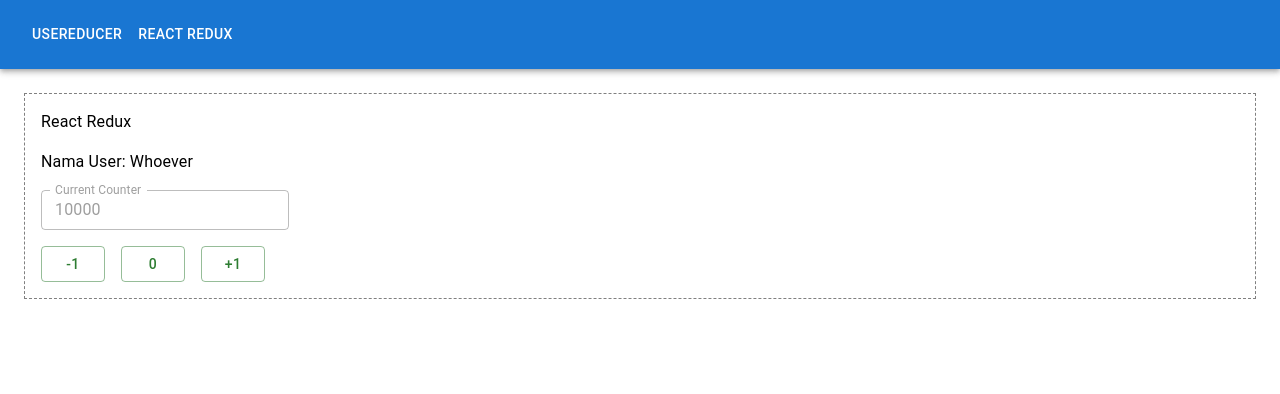
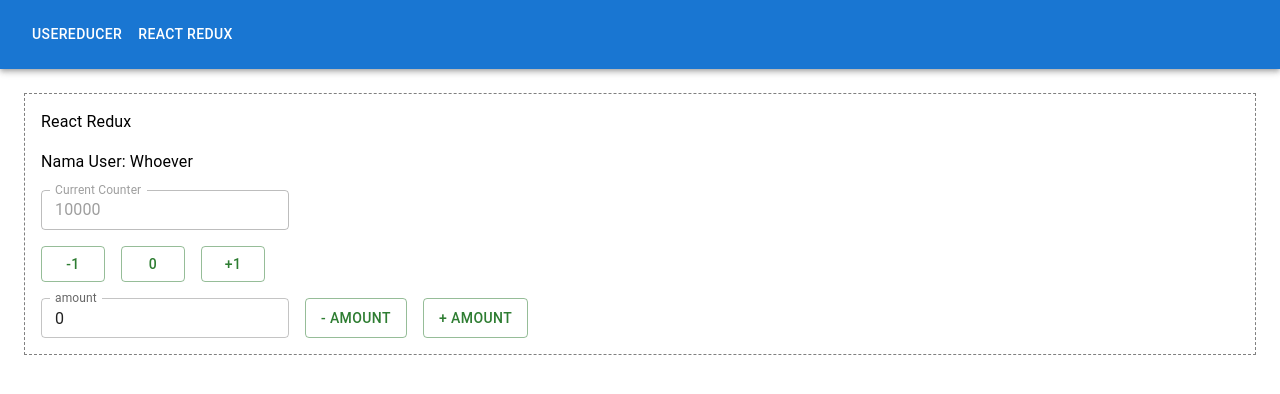
Before and after one commit to withered-flowers/education-react-redux, a React (Create React App) app: page /react-redux in a window 1280 px wide. Shown: the top 394 px of the page. Built offline with nearby package versions, Linux system fonts and the light colour scheme.

Commit message:
feat: finalize content for redux-part-2

```diff
--- a/src/containers/CounterReduxContainer.jsx
+++ b/src/containers/CounterReduxContainer.jsx
@@ -1,25 +1,20 @@
-import React from "react";
+// Pada akhirnya sekarang kita membutuhkan useState untuk menyimpan data dari TextField
+import React, { useState } from "react";
 
 import { Box, Button, TextField, Typography } from "@mui/material";
 
-// Di sini kita akan menggunakan useDispatch dan useSelector
-// useSelector = adalah suatu hooks yang memperbolehkan kita memilih global state yang digunakan
-// useDispatch = adalah suatu hooks yang memperbolehkan kita memilih action apa yang ingin dilakukan
 import { useDispatch, useSelector } from "react-redux";
 
 const CounterReduxContainer = () => {
-  // useSelector ini menerima sebuah fungsi dengan satu parameter "state"
-  // anggap saja ini seperti "filter"
+  // Tambahkan state di sini
+  const [currAmount, setCurrAmount] = useState(0);
+
   const username = useSelector((state) => state.user);
   const counter = useSelector((state) => state.counter);
 
-  // Untuk menggunakan dispatch (action) nya, kita gunakan dispatcher dari hooks useDispatch
   const dispatcher = useDispatch();
 
   const buttonDecrementOnClickHandler = () => {
-    // Di sini kita akan memanggil dispatcher-nya,
-    // jangan lupa untuk melemparkan aksi apa yang ingin dilakukan via
-    // props "type"
     dispatcher({
       type: "decrement",
     });
@@ -34,6 +29,31 @@
   const buttonIncrementOnClickHandler = () => {
     dispatcher({
       type: "increment",
+    });
+  };
+
+  // Fungsi yang dibutuhkan untuk part 2
+  const textFieldAmountOnChangeHandler = (e) => {
+    const amountFromField = isNaN(parseInt(e.target.value))
+      ? 0
+      : parseInt(e.target.value);
+
+    setCurrAmount(amountFromField);
+  };
+
+  const buttonDecrementByAmountOnClickHandler = () => {
+    // Kita panggil dispatcher lagi !
+    dispatcher({
+      type: "decrementSpec",
+      amount: currAmount,
+    });
+  };
+
+  const buttonIncrementByAmountOnClickHandler = () => {
+    // Kita panggil dispatcher lagi !
+    dispatcher({
+      type: "incrementSpec",
+      amount: currAmount,
     });
   };
 
@@ -89,6 +109,30 @@
             +1
           </Button>
         </Box>
+
+        {/* Mari kita tambahkan Bagian baru di sini */}
+        <Box sx={{ display: "flex", gap: 2 }}>
+          <TextField
+            label="amount"
+            size="small"
+            value={currAmount}
+            onChange={textFieldAmountOnChangeHandler}
+          />
+          <Button
+            variant="outlined"
+            color="success"
+            onClick={buttonDecrementByAmountOnClickHandler}
+          >
+            - Amount
+          </Button>
+          <Button
+            variant="outlined"
+            color="success"
+            onClick={buttonIncrementByAmountOnClickHandler}
+          >
+            + Amount
+          </Button>
+        </Box>
       </Box>
     </>
   );
```
